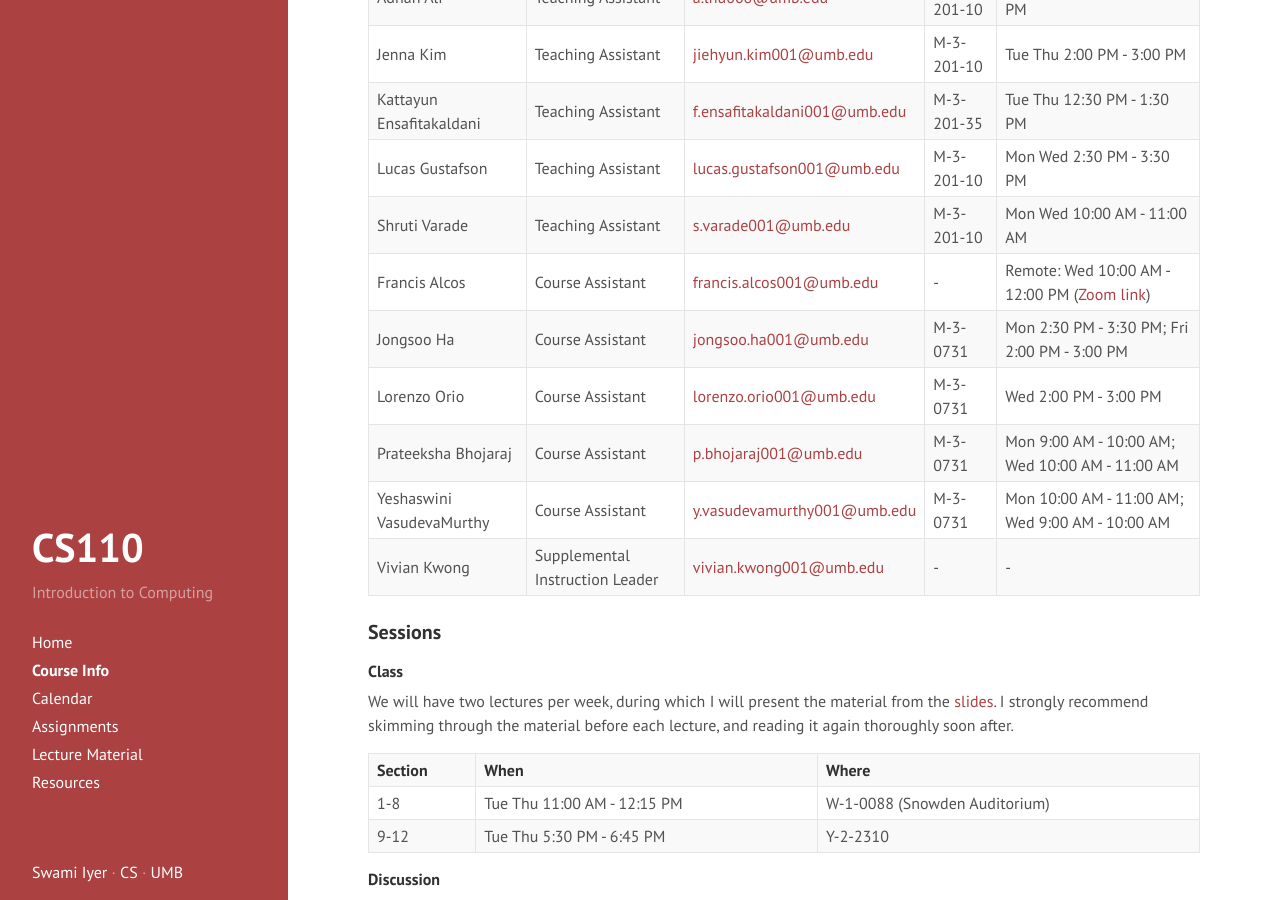
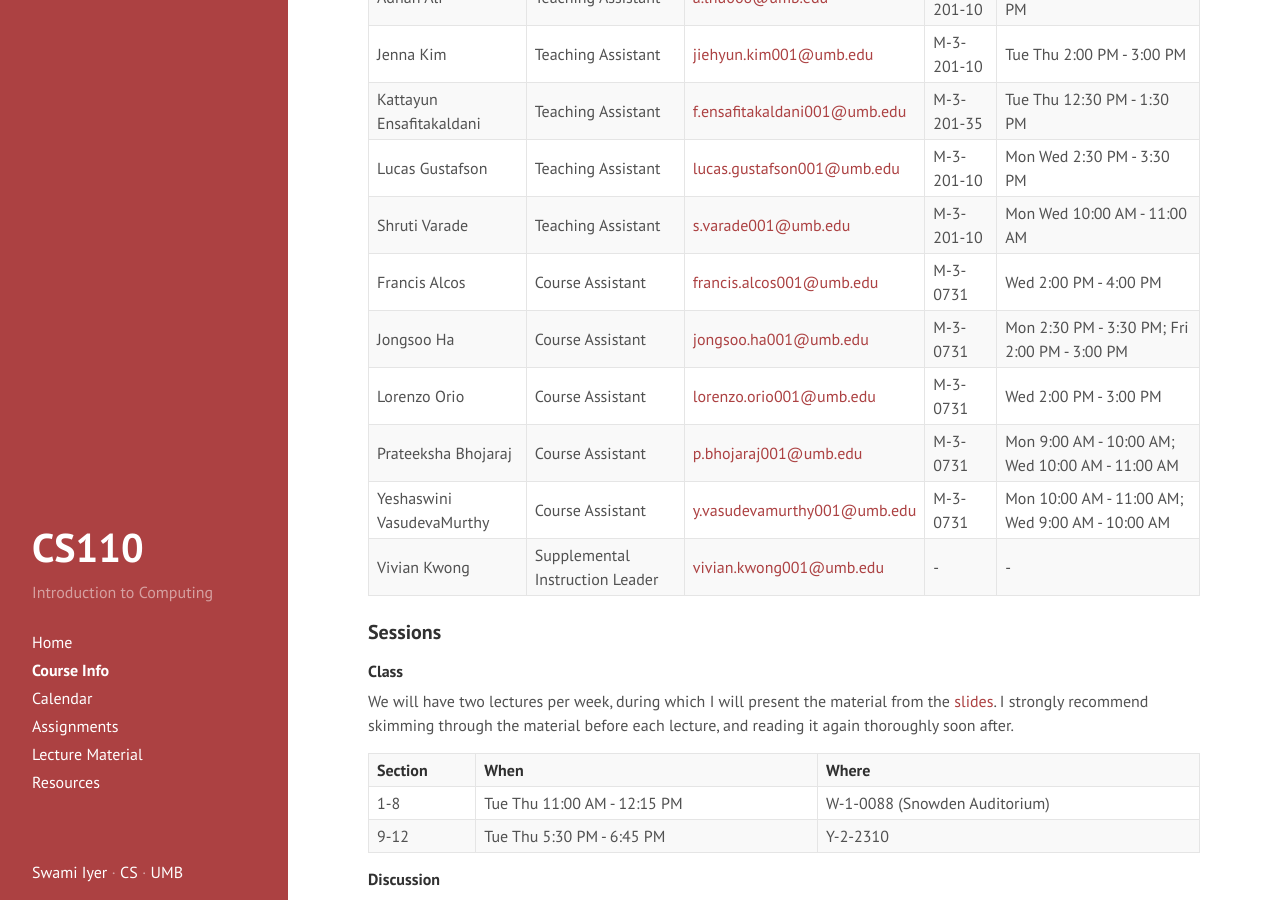
Before and after one commit to swamiiyer/swamiiyer.github.io, a Jekyll site: the page built from _pages/cs110/course_info.md, in a window 1280 px wide and 900 px high, scrolled down 676 px. Built offline with Jekyll 4.4.1, drawn with Linux system fonts in a browser that asks for light colours.

Commit message:
Updated a CA's office hours

```diff
--- a/_pages/cs110/course_info.md
+++ b/_pages/cs110/course_info.md
@@ -22,7 +22,7 @@ Jenna Kim | Teaching Assistant | [jiehyun.kim001@umb.edu](jiehyun.kim001@umb.edu
 Kattayun Ensafitakaldani | Teaching Assistant | [f.ensafitakaldani001@umb.edu](f.ensafitakaldani001@umb.edu) | M-3-201-35 | Tue Thu 12:30 PM - 1:30 PM |
 Lucas Gustafson | Teaching Assistant | [lucas.gustafson001@umb.edu](lucas.gustafson001@umb.edu) | M-3-201-10 | Mon Wed 2:30 PM - 3:30 PM |
 Shruti Varade | Teaching Assistant | [s.varade001@umb.edu](s.varade001@umb.edu) | M-3-201-10 | Mon Wed 10:00 AM - 11:00 AM |
-Francis Alcos | Course Assistant | [francis.alcos001@umb.edu](francis.alcos001@umb.edu) | - | Remote: Wed 10:00 AM - 12:00 PM ([Zoom link](https://us04web.zoom.us/j/6483343415?pwd=eVRTV2FKWWg5dzBFY1FFUXYzSE9BZz09)) |
+Francis Alcos | Course Assistant | [francis.alcos001@umb.edu](francis.alcos001@umb.edu) | M-3-0731 | Wed 2:00 PM - 4:00 PM |
 Jongsoo Ha | Course Assistant | [jongsoo.ha001@umb.edu](jongsoo.ha001@umb.edu) | M-3-0731 | Mon 2:30 PM - 3:30 PM; Fri 2:00 PM - 3:00 PM |
 Lorenzo Orio | Course Assistant | [lorenzo.orio001@umb.edu](lorenzo.orio001@umb.edu) | M-3-0731 | Wed 2:00 PM - 3:00 PM |
 Prateeksha Bhojaraj | Course Assistant | [p.bhojaraj001@umb.edu](p.bhojaraj001@umb.edu) | M-3-0731 | Mon 9:00 AM - 10:00 AM; Wed 10:00 AM - 11:00 AM |
```
